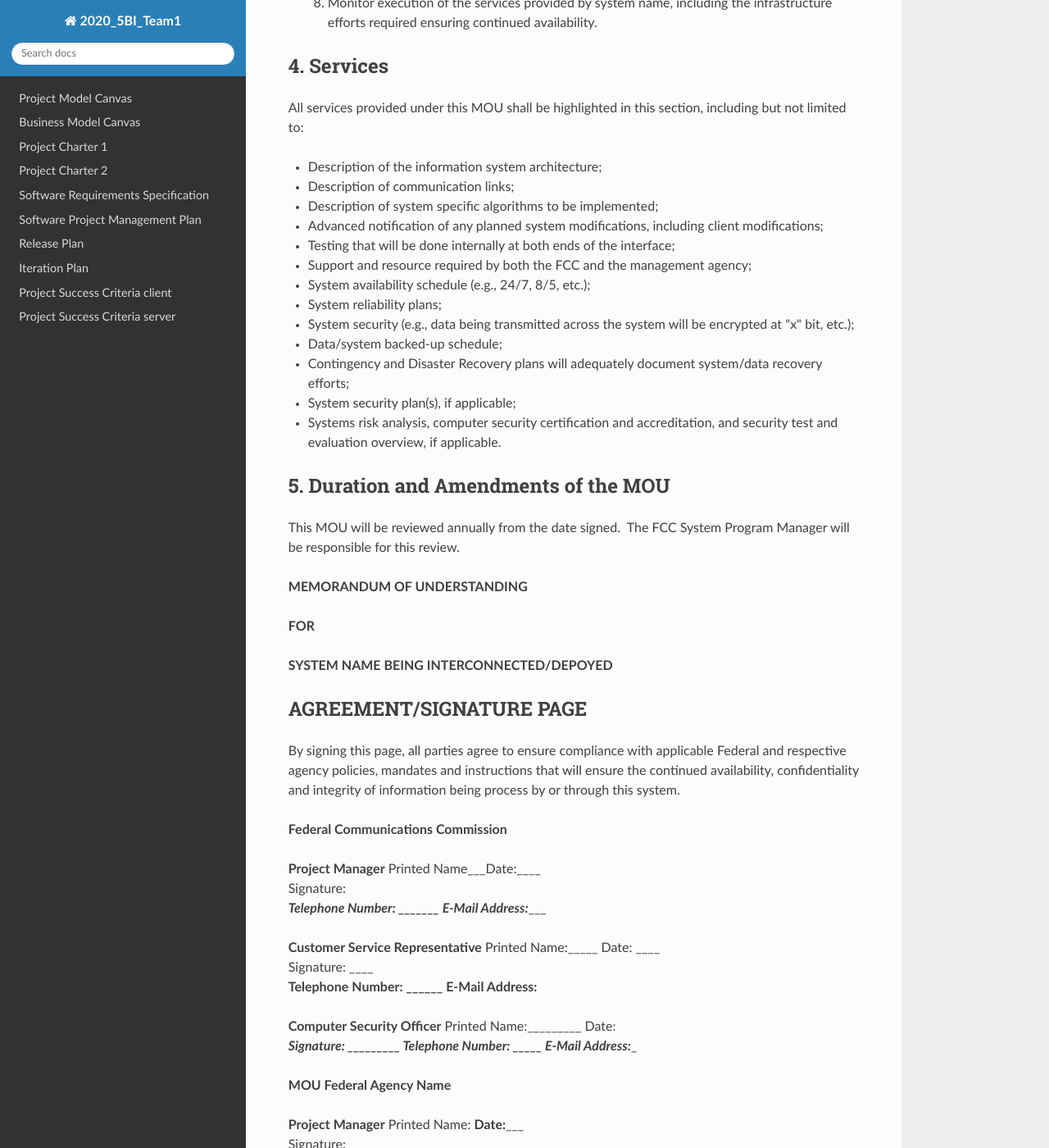
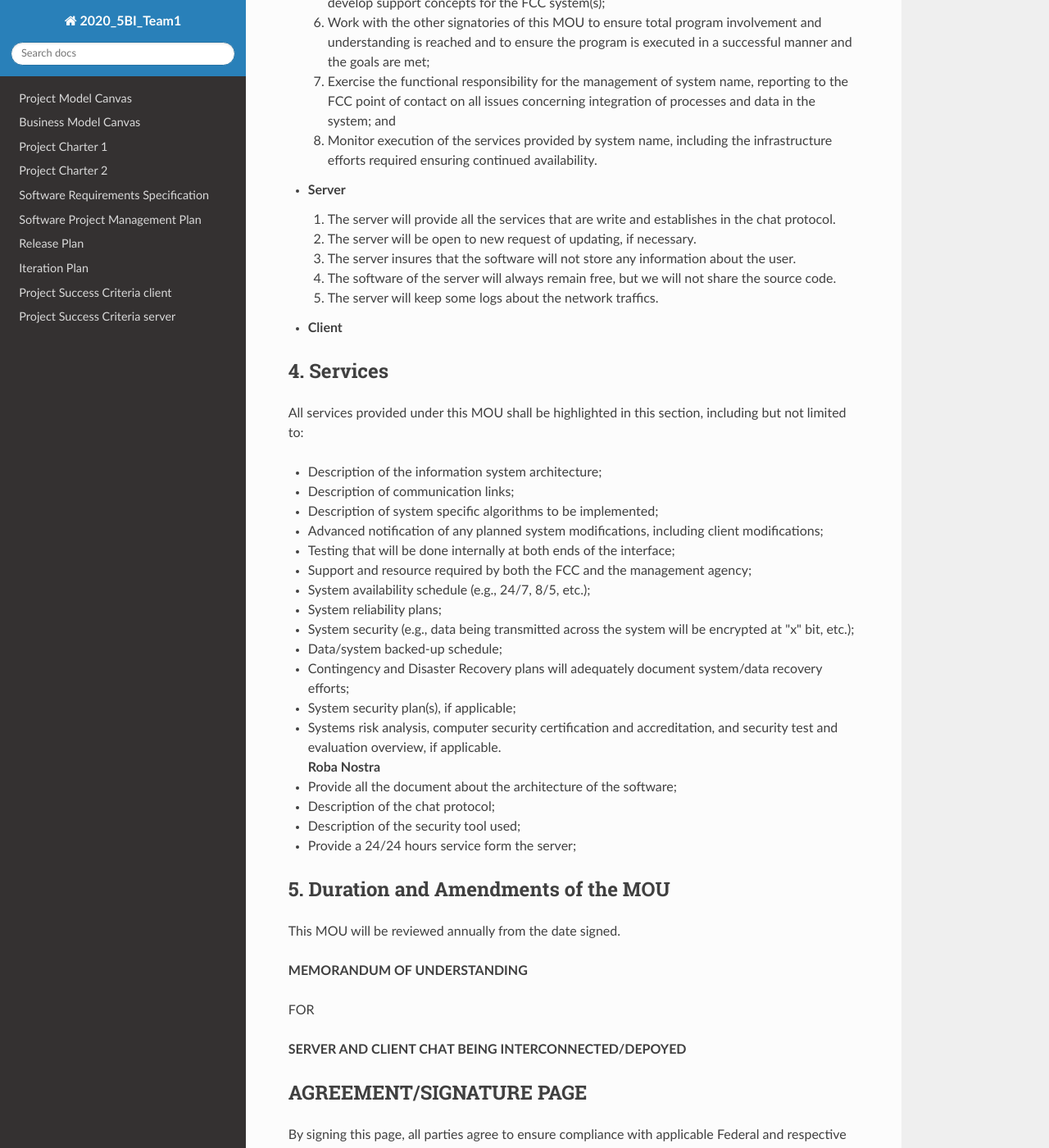
Before and after one commit to FrankMartinuz/2020_5BI_team1_Liboni, an MkDocs documentation site: the page built from docs/Memo_of_understanding.md, in a window 1280 px wide and 1400 px high, scrolled down 2076 px. Shown: the whole window at 82% size. Built offline with MkDocs 1.6.1, drawn with Linux system fonts in a browser that asks for light colours; nearby versions of some CDN libraries; some of the changed text lies outside the part shown.

Commit message:
Ended the server part

```diff
--- a/docs/Memo_of_understanding.md
+++ b/docs/Memo_of_understanding.md
@@ -2,7 +2,7 @@
 
 FOR
 
- **SYSTEM NAME BEING INTERCONNECTED/DEPOYED**
+ **SERVER AND CLIENT CHAT BEING INTERCONNECTED/DEPOYED**
 
 ## 1. **Purpose**
 
@@ -15,8 +15,12 @@ FOR
   The objective of the server software is to provide all the service that the client will need to provide at the final user the best experience, and be open to some future updates, also with advice by the client part.
 
   * **Scope:** The scope of System being deployed is to support provide brief statement of data being managed under this system.  System being deployed will provide support by integrating list any integration factors being considered by FCC.  Also list any goals of interconnecting the FCC system with Agency offering services.  System being deployed establishes the means and a standard for integrating existing, developing, and future system name and data.  System being deployed will provide seamless, integrated, automated information type information addressing all functional areas including list functional areas (e.g. FOD, IT, HRM, etc.).
+**Roba nostra**
+  The scope of the server software is homologate all the communication using only one protocol to send and recive messagge inside a network, so all the client can make request only to one server.
 
   * **Major Activities:** The major activities of this system will be to manage System being deployed in accordance with Federal Agency offering services requirements, FCC Computer Security Program Directive, FCC Instruction 1479.2 and other relevant FCC guidance.~~I~~~~DODI~~ ~~5000.2 principles.~~  The FCC ~~ject~~ system custodian will ensure that the system, designing and engineering concept, architectural and interface baselines and interoperability at all levels is consistent with FCC policies, including the System Development Life Cycle (SDLC) and change management processes.
+**Roba nostra**
+  The major activities of the server software are to provide chat services to the client that made request, and provide the most stable experience.
 
 ## 3. **Responsibilities**
 
@@ -56,6 +60,19 @@ FOR
 
     8. Monitor execution of the services provided by system name, including the infrastructure efforts required ensuring continued availability.
 
+  * **Server**
+    1. The server will provide all the services that are write and establishes in the chat protocol.
+
+    2. The server will be open to new request of updating, if necessary.
+
+    3. The server insures that the software will not store any information about the user.
+
+    4. The software of the server will always remain free, but we will not share the source code.
+
+    5. The server will keep some logs about the network traffics.
+
+  * **Client**
+
 ## 4. **Services**
 
   All services provided under this MOU shall be highlighted in this section, including but not limited to:
@@ -85,37 +102,50 @@ FOR
   - System security plan(s), if applicable;
 
   - Systems risk analysis, computer security certification and accreditation, and security test and evaluation overview, if applicable.
+**Roba Nostra**
+  - Provide all the document about the architecture of the software;
+
+  - Description of the chat protocol;
+
+  - Description of the security tool used;
+
+  - Provide a 24/24 hours service form the server;
 
 ## 5. **Duration and Amendments of the MOU**
 
-  This MOU will be reviewed annually from the date signed.  The FCC System Program Manager will be responsible for this review.
+  This MOU will be reviewed annually from the date signed.
 
 **MEMORANDUM OF UNDERSTANDING**
 
-**FOR**
+FOR
 
-**SYSTEM NAME BEING INTERCONNECTED/DEPOYED**
+**SERVER AND CLIENT CHAT BEING INTERCONNECTED/DEPOYED**
 
 ## **AGREEMENT/SIGNATURE PAGE**
 
 By signing this page, all parties agree to ensure compliance with applicable Federal and respective agency policies, mandates and instructions that will ensure the continued availability, confidentiality and integrity of information being process by or through this system.
 
-**Federal Communications Commission**
+**Server Software**
 
-**Project Manager** Printed Name___Date:____
-Signature: ___
-Telephone Number: _______ E-Mail Address:______
+**Project Manager**
+Printed Name: *Andrea Liboni*
+Date: *14/04/2020*
+Signature: *Andrea Liboni*
 
-**Customer Service Representative** Printed Name:_____ Date: ____
-Signature: ____________
-Telephone Number: ______ E-Mail Address:________
+**Computer Security Officer**
+Printed Name: *Francesco Martino*
+Date: *14/04/2020*
+Signature: *Francesco Martino*
 
-**Computer Security Officer** Printed Name:_________ Date: _____
-Signature: _________
-Telephone Number: _____ E-Mail Address:______
+**Customer Service Representative**
+Printed Name: *Lorenzo De Carli*
+Date: *14/04/2020*
+Signature: *Lorenzo De Carli*
 
-**MOU Federal Agency Name**
 
-**Project Manager** Printed Name: ____Date:_______
-Signature: ______________
-Telephone Number: ___ E-Mail Address:______
+**Client Software**
+
+**Project Manager**
+Printed Name:
+Date: *14/04/2020*
+Signature:
```
